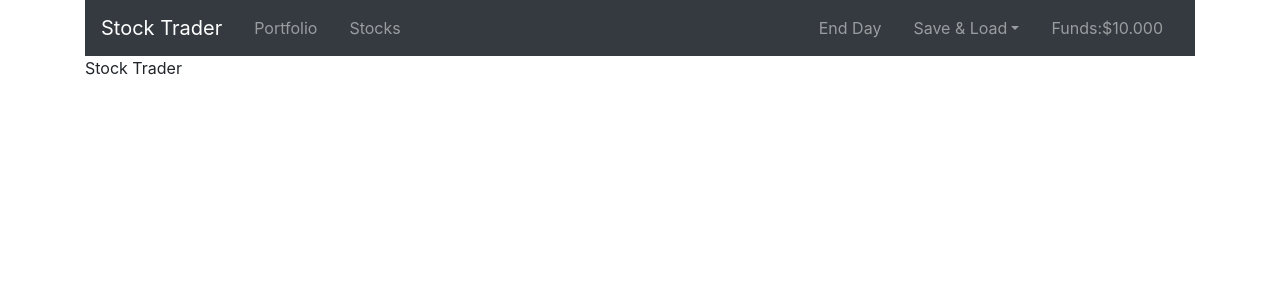
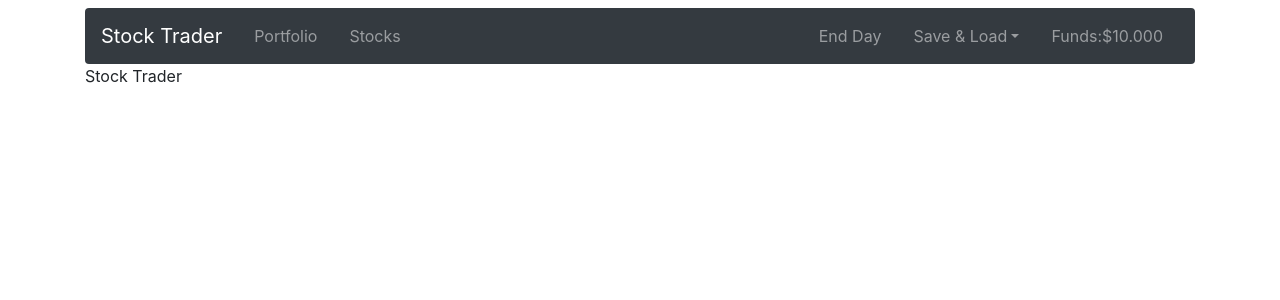
Before and after one commit to Radioaktywnyja/stock-trader, a Vue app: page / in a window 1280 px wide. Shown: the top 300 px of the page. Built offline with nearby package versions, Linux system fonts and the light colour scheme.

Commit message:
Added margin top and rounded to Header

```diff
--- a/src/components/Header.vue
+++ b/src/components/Header.vue
@@ -1,5 +1,5 @@
 <template>
-    <b-navbar toggleable="lg" type="dark" variant="dark">
+    <b-navbar toggleable="lg" type="dark" variant="dark" class="rounded mt-2">
         <b-navbar-brand to="/" exact="true">Stock Trader</b-navbar-brand>
         <b-navbar-toggle target="nav-collapse"></b-navbar-toggle>
         <b-collapse id="nav-collapse" is-nav>
```
